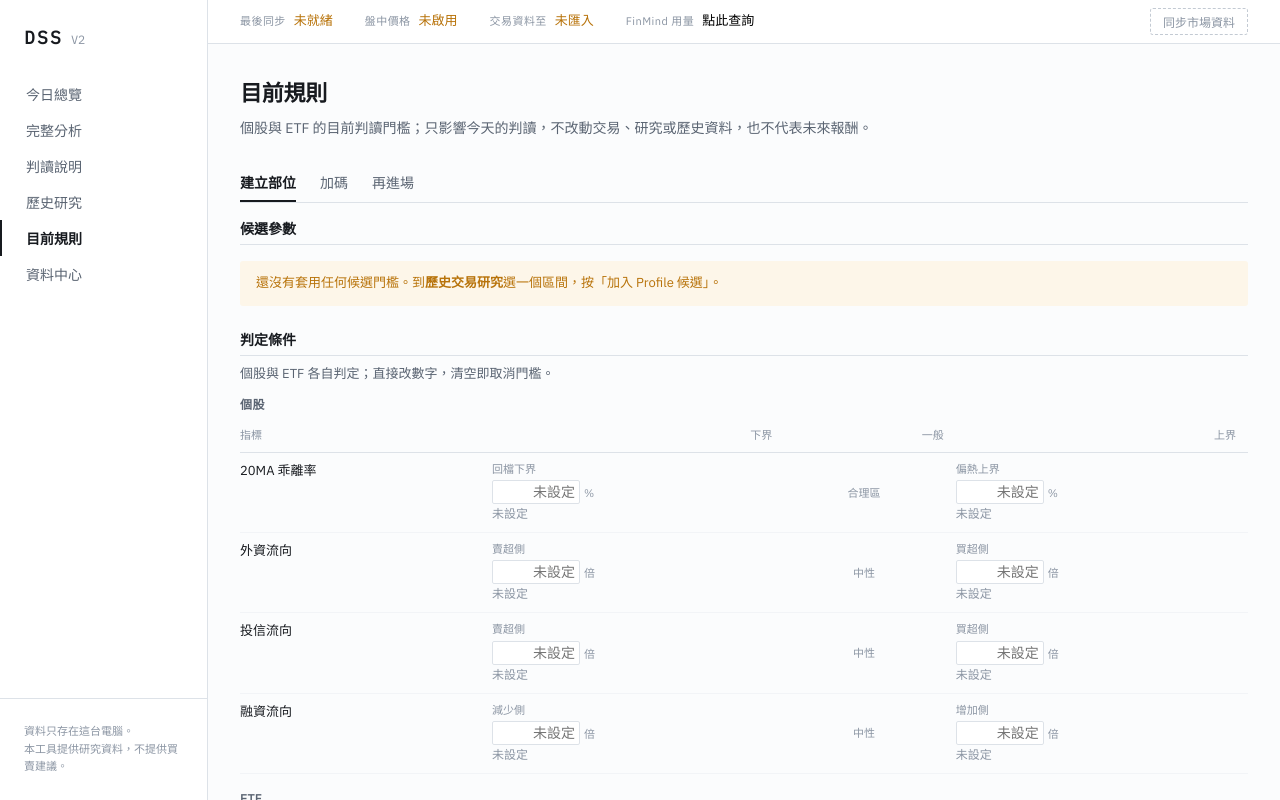
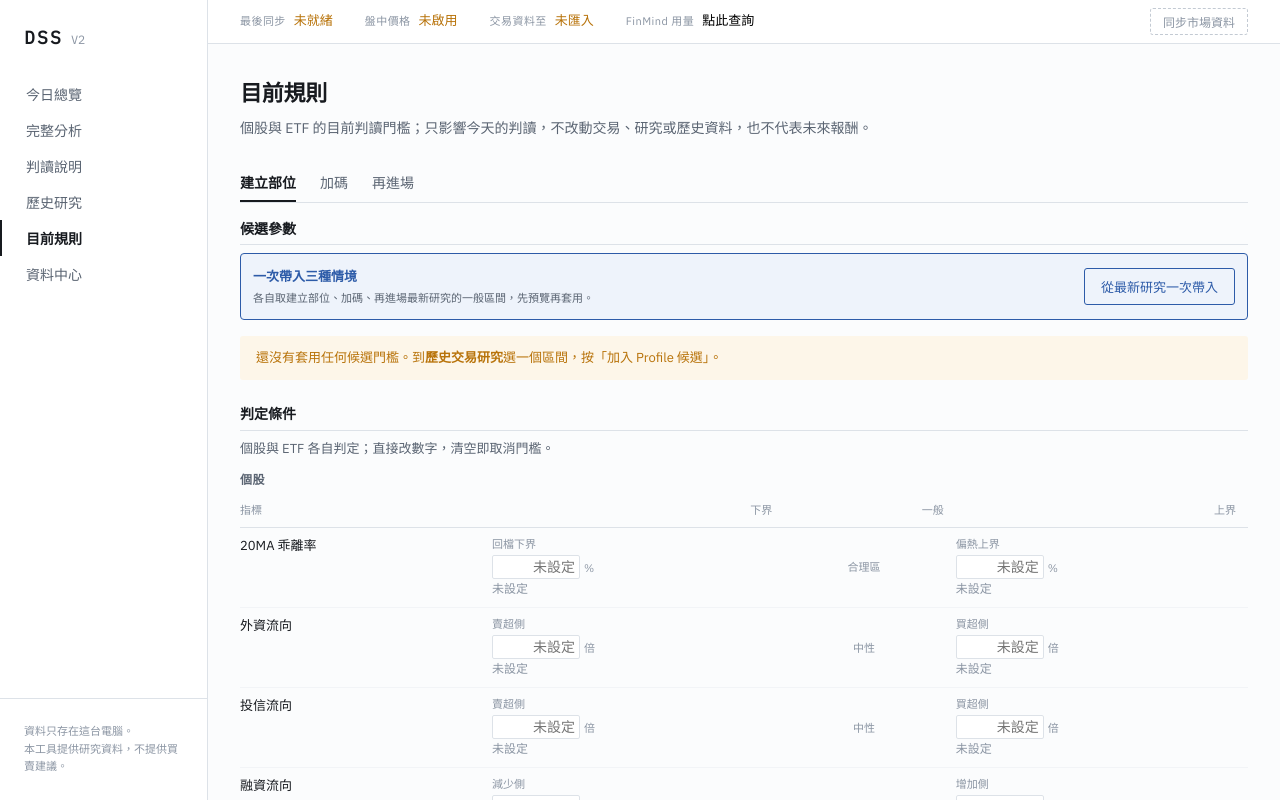
Before and after one commit to s9726229-hash/DSS-V2, a React (Vite) app: page / in a window 1280 px wide. Both pictures are taken after a click on the button "目前規則". Shown: the top 800 px of the page. Built offline with nearby package versions, Linux system fonts and the light colour scheme; no server answers.

Commit message:
feat: 一次帶入三情境研究規則

```diff
--- a/src/features/profile/ProfilePage.css
+++ b/src/features/profile/ProfilePage.css
@@ -34,6 +34,39 @@
   margin: 0 0 var(--gap-3);
   color: var(--graphite);
   font-size: 13px;
+}
+
+.profile__batch-action {
+  display: flex;
+  align-items: center;
+  justify-content: space-between;
+  gap: var(--gap-4);
+  margin-bottom: var(--gap-3);
+  padding: var(--gap-3);
+  border: 1px solid var(--calibrate);
+  border-radius: 4px;
+  background: var(--calibrate-bg);
+}
+
+.profile__batch-action strong {
+  color: var(--calibrate);
+  font-size: 13px;
+}
+
+.profile__batch-action p {
+  margin: 2px 0 0;
+  color: var(--graphite);
+  font-size: 11px;
+}
+
+.profile__batch-action .btn {
+  flex: 0 0 auto;
+}
+
+.profile__batch-message {
+  margin: calc(-1 * var(--gap-1)) 0 var(--gap-3);
+  color: var(--graphite);
+  font-size: 12px;
 }
 
 .profile__review {
@@ -249,7 +282,7 @@
 
 /* ── 三情境研究參數批次預覽 ────────────────── */
 
-.batch-import__panel {
+.apply__panel.batch-import__panel {
   width: min(920px, 100%);
 }
 
@@ -388,6 +421,11 @@
 }
 
 @media (max-width: 720px) {
+  .profile__batch-action {
+    align-items: stretch;
+    flex-direction: column;
+  }
+
   .batch-import__scenario-head {
     align-items: flex-start;
     flex-direction: column;
--- a/src/features/profile/ProfilePage.tsx
+++ b/src/features/profile/ProfilePage.tsx
@@ -1,5 +1,9 @@
 import { useCallback, useEffect, useMemo, useState } from 'react';
 import { analyseHoldings, type StockAnalysis } from '../../dss/analyseHoldings';
+import {
+  buildBatchResearchImport,
+  type BatchResearchImport,
+} from '../../profile/batchResearchCandidates';
 import {
   boundaryConflict,
   clearScenarioBoundary,
@@ -12,6 +16,7 @@ import {
 } from '../../profile/profile';
 import { readProfile, writeProfile } from '../../profile/profileStore';
 import { bandLabel } from '../../research/bandLabels';
+import { readResearchRuns } from '../../research/runStore';
 import {
   METRIC_LABEL,
   METRIC_UNIT,
@@ -20,7 +25,9 @@ import {
   type ScenarioResearchMetric,
 } from '../../research/runResearch';
 import type { AssetClass } from '../../research/snapshot';
+import type { ResearchRunRecord } from '../../storage/types';
 import { ASSET_LABEL, EVIDENCE_LABEL } from '../research/evidence';
+import { BatchResearchImportPreview } from './BatchResearchImportPreview';
 import { ProfileChangePreview } from './ProfileChangePreview';
 import './ProfilePage.css';
 
@@ -206,13 +213,19 @@ export function ProfilePage() {
   const [holdings, setHoldings] = useState<StockAnalysis[] | null>(null);
   const [confirming, setConfirming] = useState(false);
   const [scenario, setScenario] = useState<ResearchScenario>('establish');
+  const [runs, setRuns] = useState<ResearchRunRecord[] | null>(null);
+  const [batch, setBatch] = useState<BatchResearchImport | null>(null);
+  const [batchMessage, setBatchMessage] = useState<string | null>(null);
+  const [batchSaving, setBatchSaving] = useState(false);
+  const [batchError, setBatchError] = useState<string | null>(null);
 
   useEffect(() => {
     let cancelled = false;
-    void readProfile().then((next) => {
+    void Promise.all([readProfile(), readResearchRuns()]).then(([next, researchRuns]) => {
       if (cancelled) return;
       setSaved(next);
       setDraft(next);
+      setRuns(researchRuns);
     });
     return () => {
       cancelled = true;
@@ -251,6 +264,38 @@ export function ProfilePage() {
     })();
   }, [draft]);
 
+  const openBatchImport = useCallback(() => {
+    if (saved === null || runs === null) return;
+    const preview = buildBatchResearchImport(runs, saved, new Date().toISOString());
+    setBatchError(null);
+    if (preview.changes.length === 0) {
+      setBatch(null);
+      setBatchMessage('目前沒有可帶入的研究參數');
+      return;
+    }
+    setBatchMessage(null);
+    setBatch(preview);
+  }, [runs, saved]);
+
+  const applyBatchImport = useCallback(() => {
+    if (batch === null || batchSaving) return;
+    setBatchSaving(true);
+    setBatchError(null);
+    void (async () => {
+      try {
+        await writeProfile(batch.nextProfile);
+        setSaved(batch.nextProfile);
+        setDraft(batch.nextProfile);
+        setBatch(null);
+        setBatchMessage(`已帶入 ${batch.changes.length} 組研究參數。`);
+      } catch {
+        setBatchError('套用失敗，已保留原規則，請再試一次。');
+      } finally {
+        setBatchSaving(false);
+      }
+    })();
+  }, [batch, batchSaving]);
+
   if (saved === null || draft === null) {
     return <p className="research__loading">讀取中…</p>;
   }
@@ -260,6 +305,19 @@ export function ProfilePage() {
 
   return (
     <div className="profile">
+      {batch === null ? null : (
+        <BatchResearchImportPreview
+          batch={batch}
+          saving={batchSaving}
+          error={batchError}
+          onCancel={() => {
+            setBatch(null);
+            setBatchError(null);
+          }}
+          onConfirm={applyBatchImport}
+        />
+      )}
+
       {confirming ? (
         <div className="apply" role="dialog" aria-modal="true" aria-label="儲存判定條件">
           <div className="apply__panel">
@@ -313,6 +371,24 @@ export function ProfilePage() {
 
       <section className="profile__section" aria-label="候選參數">
         <h2 className="profile__section-title">候選參數</h2>
+        <div className="profile__batch-action">
+          <div>
+            <strong>一次帶入三種情境</strong>
+            <p>各自取建立部位、加碼、再進場最新研究的一般區間，先預覽再套用。</p>
+          </div>
+          <button
+            type="button"
+            className="btn btn--primary"
+            disabled={dirty || runs === null}
+            onClick={openBatchImport}
+          >
+            從最新研究一次帶入
+          </button>
+        </div>
+        {dirty ? <p className="profile__batch-message">請先儲存或捨棄目前調整，再執行批次帶入。</p> : null}
+        {batchMessage === null ? null : (
+          <p className="profile__batch-message" role="status">{batchMessage}</p>
+        )}
         {empty ? (
           <p className="research__empty">
             還沒有套用任何候選門檻。到<strong>歷史交易研究</strong>
```
Also changed, not shown: 1 other file (tests, documents, lock files or other folders).
